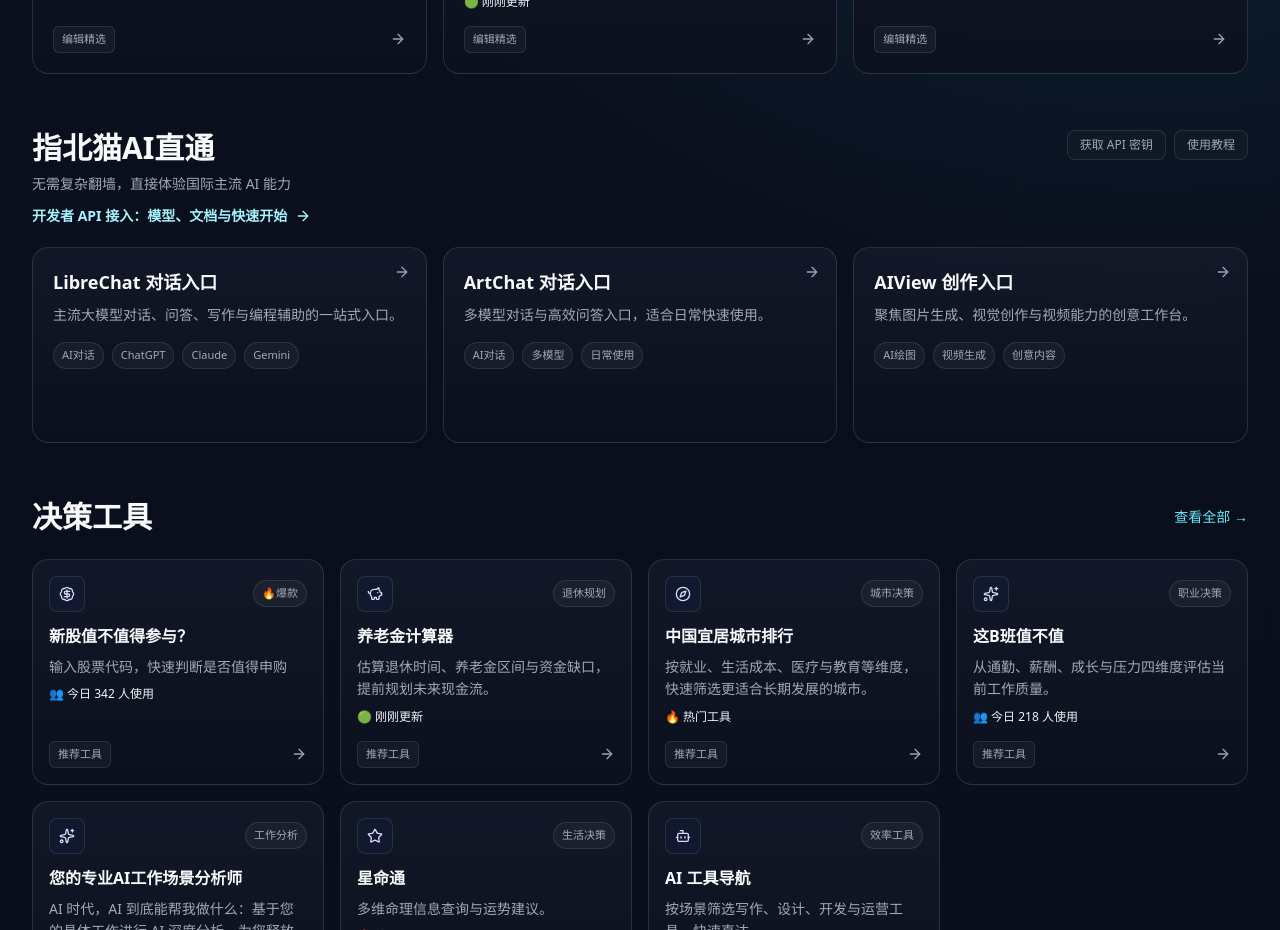
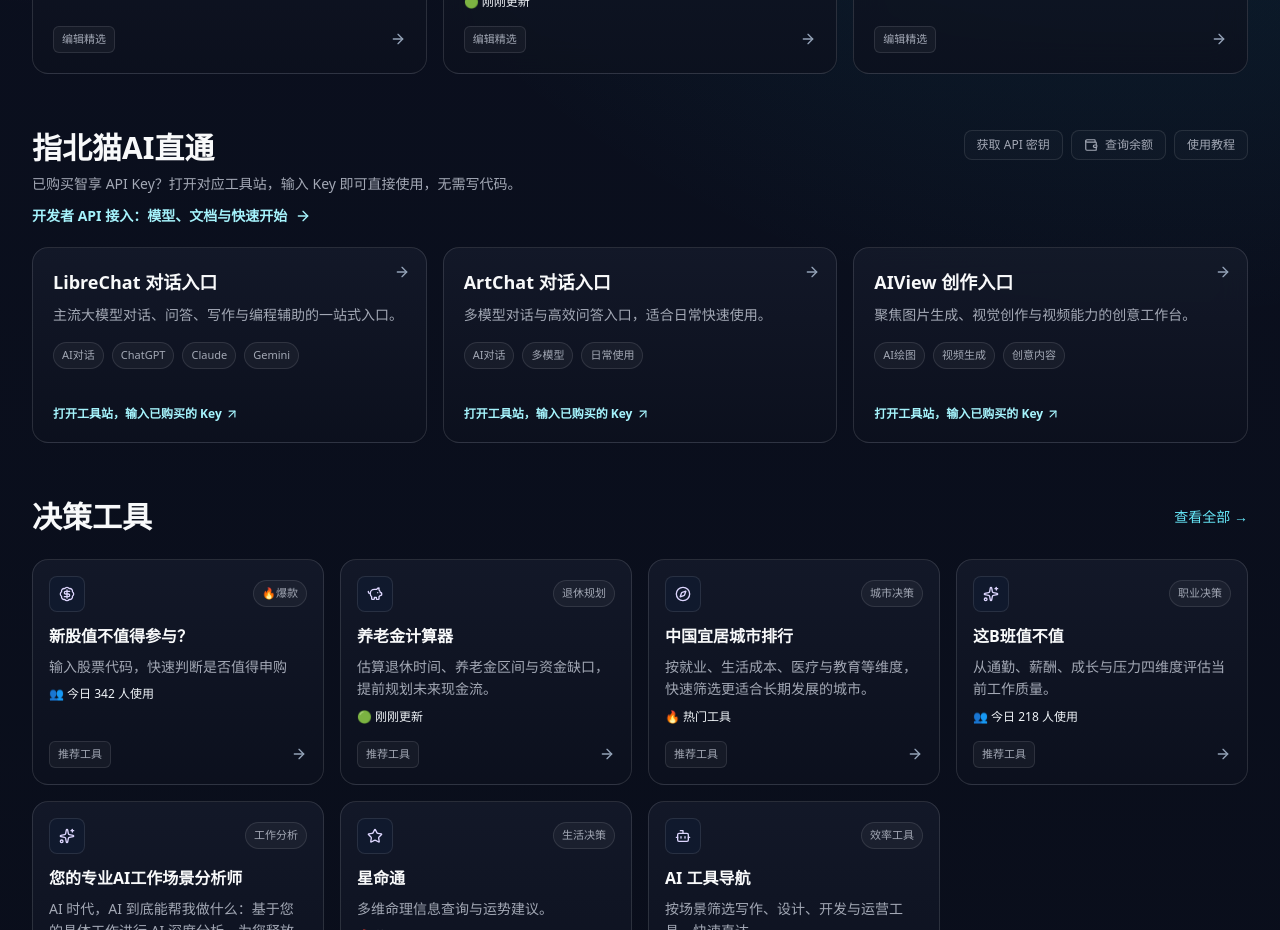
Before and after one commit to Jihai123/zhibeimao-home, a Next.js app: page / in a window 1280 px wide. Shown: the part 1000-1930 px from the top of the page. Built offline with nearby package versions, Linux system fonts and the light colour scheme; no server answers.

Commit message:
feat: clarify existing direct AI sites accept purchased API keys

```diff
--- a/components/AiDirectSection.tsx
+++ b/components/AiDirectSection.tsx
@@ -1,4 +1,4 @@
-import { ArrowRight } from 'lucide-react';
+import { ArrowRight, ArrowUpRight, CreditCard, Wallet } from 'lucide-react';
 import Link from 'next/link';
 
 import { aiDirectEntries } from '@/data/home-data';
@@ -15,7 +15,7 @@ export function AiDirectSection() {
       <div className="mb-5 flex flex-wrap items-start justify-between gap-3">
         <div>
           <h2 className="text-primary text-2xl font-bold md:text-3xl">指北猫AI直通</h2>
-          <p className="text-secondary mt-2 text-sm">无需复杂翻墙，直接体验国际主流 AI 能力</p>
+          <p className="text-secondary mt-2 text-sm">已购买智享 API Key？打开对应工具站，输入 Key 即可直接使用，无需写代码。</p>
           <Link href="/api" className="mt-3 inline-flex items-center gap-2 text-sm font-semibold text-cyan-200 transition hover:text-white">
             开发者 API 接入：模型、文档与快速开始 <ArrowRight className="h-4 w-4" />
           </Link>
@@ -28,6 +28,13 @@ export function AiDirectSection() {
             className="rounded-lg border border-white/10 bg-white/[0.02] px-3 py-1.5 text-xs text-secondary transition-colors hover:border-cyan-300/30 hover:text-cyan-200"
           >
             获取 API 密钥
+          </a>
+          <a
+            href={siteLinks.apiKeyBalance}
+            {...externalLinkProps}
+            className="rounded-lg border border-white/10 bg-white/[0.02] px-3 py-1.5 text-xs text-secondary transition-colors hover:border-cyan-300/30 hover:text-cyan-200"
+          >
+            <Wallet className="mr-1 inline h-3.5 w-3.5" /> 查询余额
           </a>
           <a
             href={siteLinks.tutorial}
@@ -58,6 +65,7 @@ export function AiDirectSection() {
               ))}
             </div>
 
+            <span className="mt-auto pt-5 text-xs font-semibold text-cyan-200">打开工具站，输入已购买的 Key <ArrowUpRight className="inline h-3.5 w-3.5" /></span>
             <ArrowRight className="absolute right-4 top-4 h-4 w-4 text-slate-400 transition-colors duration-300 group-hover:text-cyan-300" />
           </a>
         ))}
```
